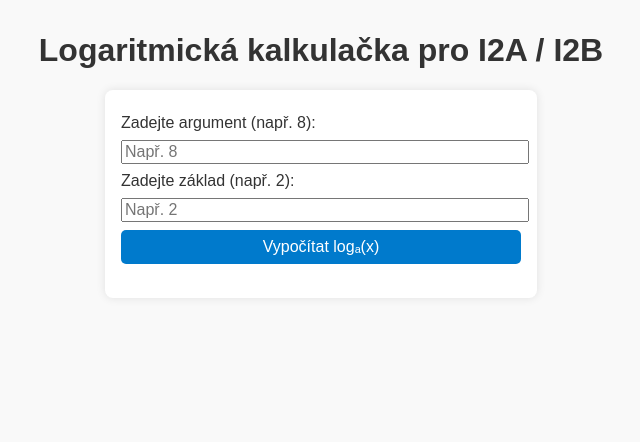
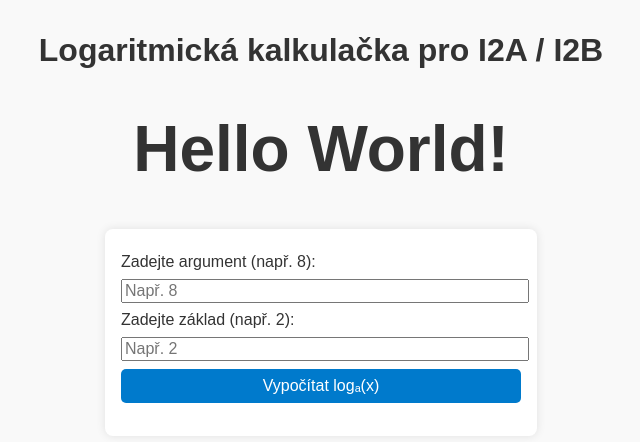
Before and after one commit to AP-Math/logarithm-calculator, a plain HTML site: page index.html in a window 1280 px wide. Shown: the whole page, without its empty margins (319-959 px from the left). Drawn offline with nearby package versions, Linux system fonts and the light colour scheme.

Commit message:
Update index.html

```diff
--- a/index.html
+++ b/index.html
@@ -51,6 +51,7 @@
 </head>
 <body>
   <h1>Logaritmická kalkulačka pro I2A / I2B</h1>
+  <h1 style="font-size:4em; "> Hello World! </h1>
   <div class="calculator">
     <label for="value">Zadejte argument (např. 8):</label>
     <input type="number" id="value" placeholder="Např. 8" step="any">
```
